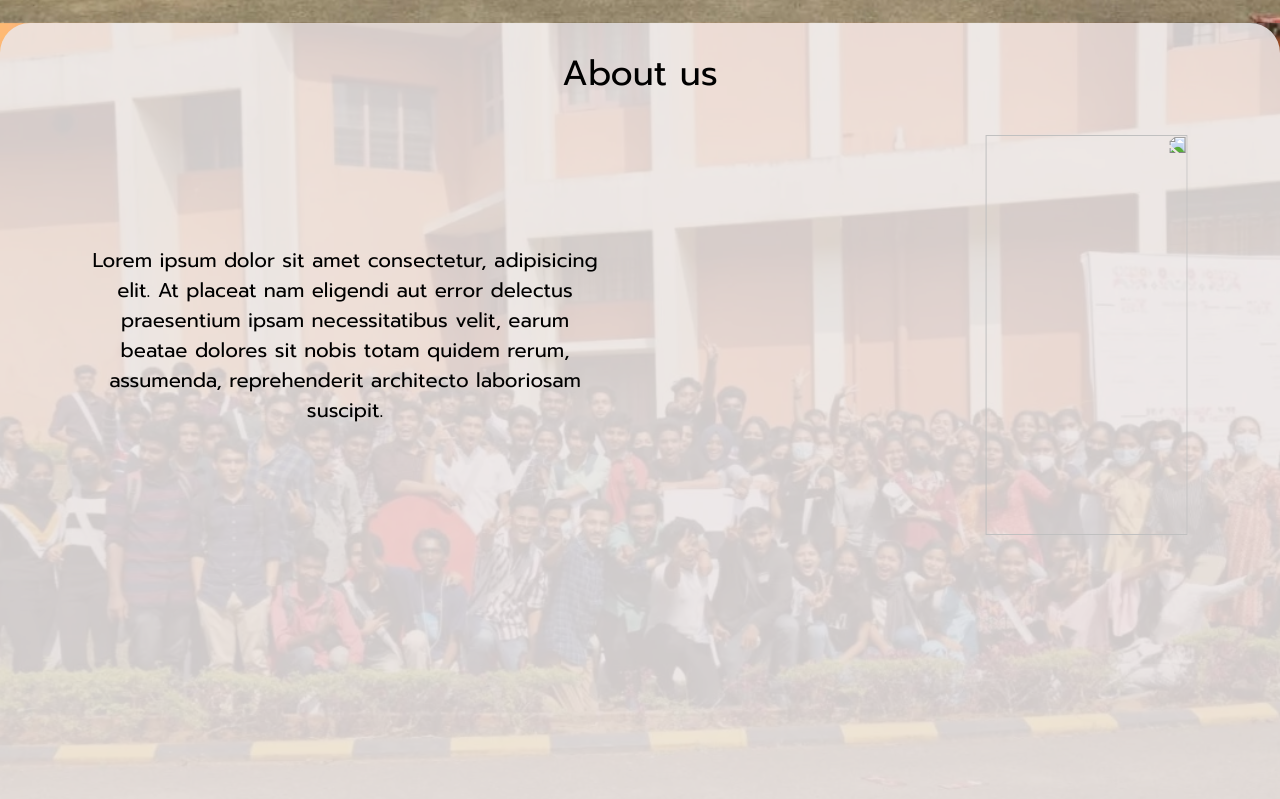
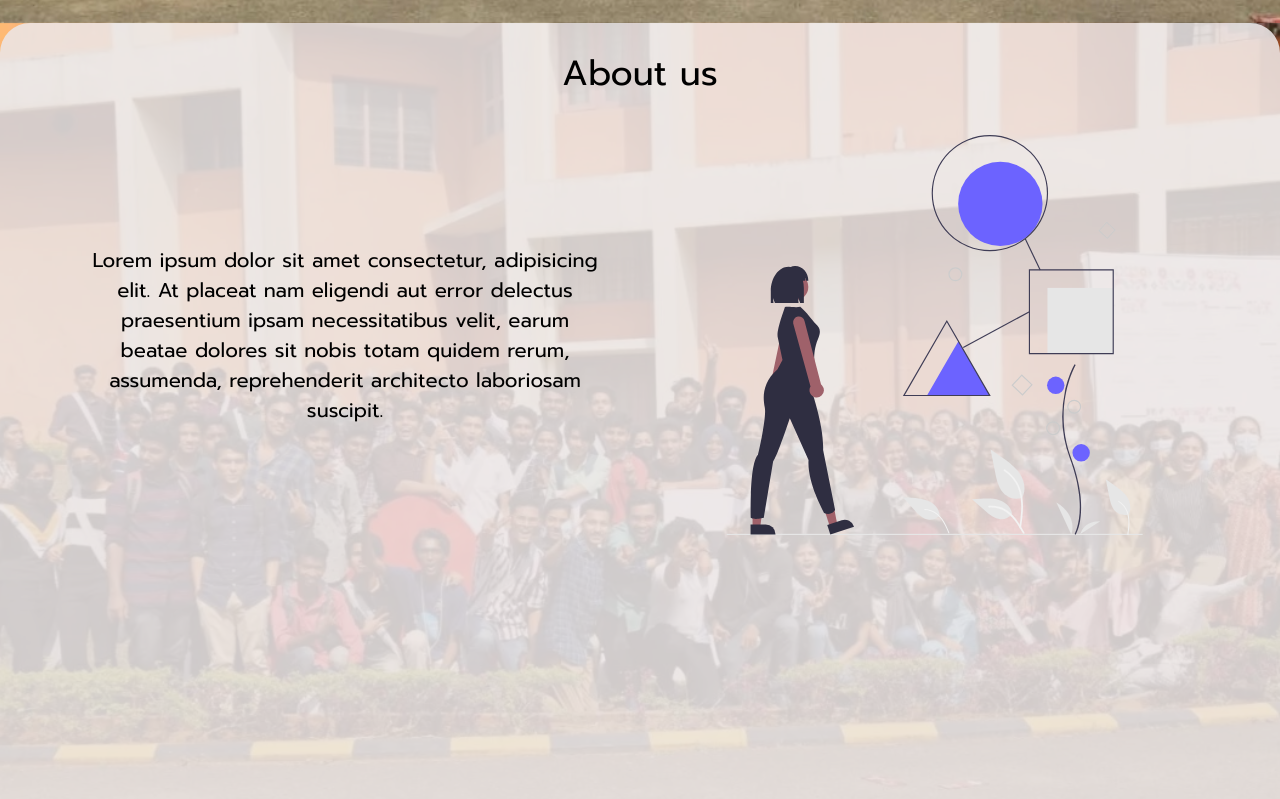
Before and after one commit to amalthomas-exe/iedccek, a plain HTML site: page index.html in a window 1280 px wide. Shown: the part 777-1576 px from the top of the page. Drawn offline with Linux system fonts and the light colour scheme; the site is published under a folder, as on GitHub Pages, so addresses that start at the root find nothing.

Commit message:
fix images

```diff
--- a/index.html
+++ b/index.html
@@ -37,7 +37,7 @@
             </div>
             <div id="about-section">
                 <div id="about-text" class="text-small">Lorem ipsum dolor sit amet consectetur, adipisicing elit. At placeat nam eligendi aut error delectus praesentium ipsam necessitatibus velit, earum beatae dolores sit nobis totam quidem rerum, assumenda, reprehenderit architecto laboriosam suscipit.</div>
-                <img src="/images/thinking.svg" id="about-image"></div>
+                <img src="./images/thinking.svg" id="about-image"></div>
             </div>
         </div>
     </section>
```
